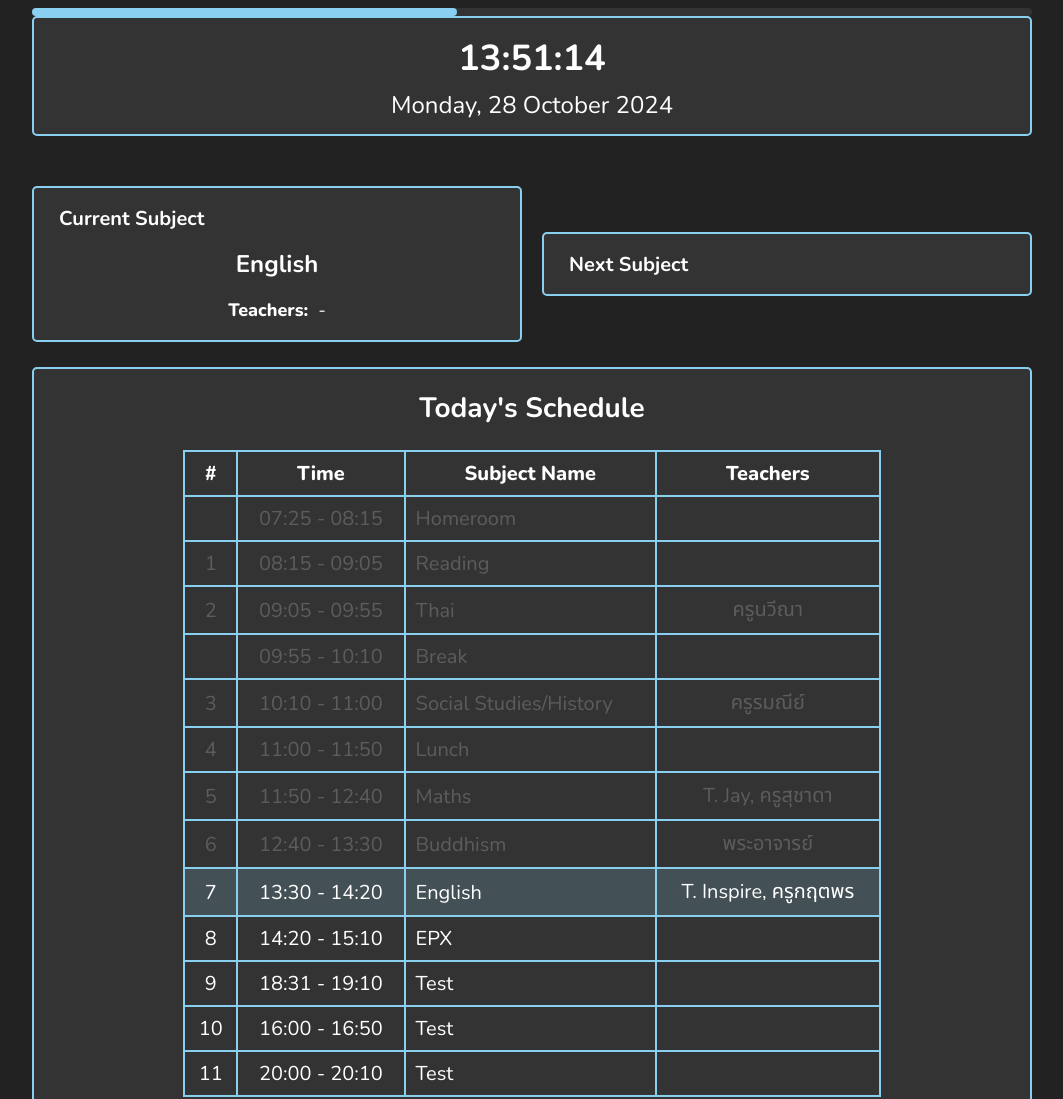
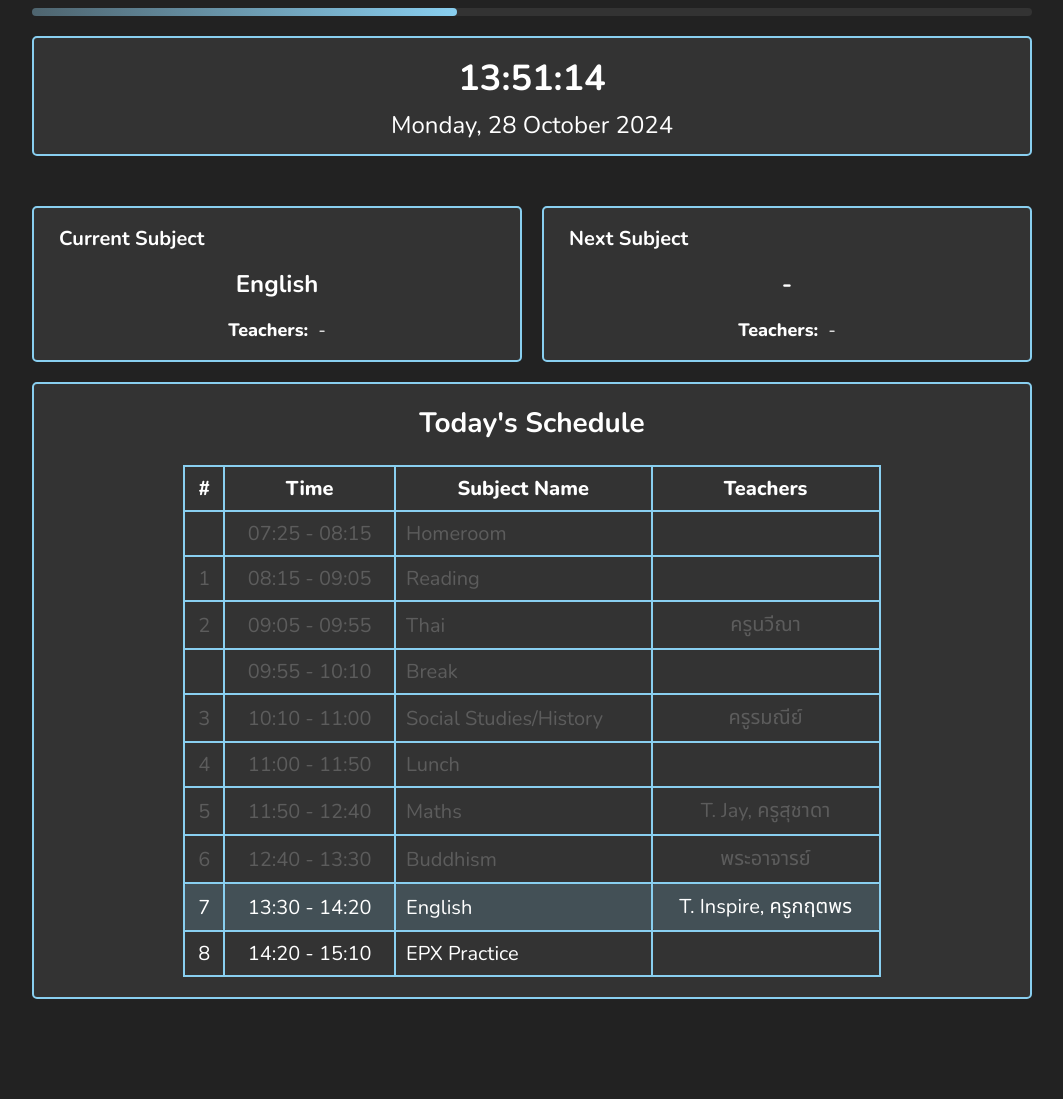
Before and after one commit to JediMadeThis/subject-display, a plain HTML site: page index.html in a window 1280 px wide. Shown: the top 1099 px of the page, without its empty margins (108-1171 px from the left). After the commit the page ends 1007 px from the top, so only its background shows below. Drawn offline with nearby package versions, Linux system fonts and the light colour scheme; a web font is replaced by a local one.

Commit message:
Fixed stuff

```diff
--- a/index.html
+++ b/index.html
@@ -33,6 +33,12 @@
       </div>
       <div class="nextPeriod">
         <h2>Next Subject</h2>
+        <p class="nextSubjectName" id="nextSubjectName">-</p>
+
+        <div class="nextSubjectTeachersContainer">
+          <p class="nextSubjectTeachersLabel">Teachers: </p>
+          <p class="nextSubjectTeachers" id="nextSubjectTeachers">-</p>
+        </div>
       </div>
     </div>
 
--- a/script.js
+++ b/script.js
@@ -57,10 +57,7 @@ const subjects = {
     5: { name: 'Maths', teachers: 'T. Jay, ครูสุชาดา' },
     6: { name: 'Buddhism', teachers: 'พระอาจารย์' },
     7: { name: 'English', teachers: 'T. Inspire, ครูกฤตพร' },
-    8: { name: 'EPX', teachers: '' },
-    9: { name: 'Test', teachers: '' },
-    10: { name: 'Test', teachers: '' },
-    11: { name: 'Test', teachers: '' },
+    8: { name: 'EPX Practice', teachers: '' },
   },
   tuesday: {
     A: { name: 'Homeroom', teachers: '' },
@@ -150,10 +147,6 @@ generateTable();
 setInterval(update, 1000);
 
 function update() {
-  bar.style.animation = '';
-  bar.style.width = '0%';
-  bar.style.background = 'linear-gradient(to right, #89cff050, #89cff0)';
-
   updateClock();
   updateBar();
   updateSubjectDisplay();
@@ -315,7 +308,9 @@ function getCurrentPeriodInfo() {
 }
 
 function getCurrentPeriod() {
-  const nowMs = getMs(new Date());
+  const d = new Date();
+  const nowMs = getMs(d);
+  const day = daysOfWeek[d.getDay()];
 
   for (const period in times) {
     const periodMs = getPeriodMs(period);
--- a/style.css
+++ b/style.css
@@ -30,10 +30,9 @@ h2 {
 .bar {
   height: 100%;
   border-radius: 5px;
-  width: 100%;
+  width: 0%;
   background: linear-gradient(to right, #89cff050, #89cff0);
   transition: ease;
-  animation: blinkBar ease 2s infinite;
 }
 
 .periodDisplay {
@@ -70,7 +69,7 @@ h2 {
 }
 
 .scheduleTable {
-  margin-top: 25px;
+  margin-top: 20px;
 }
 
 .scheduleTable h2 {
@@ -107,26 +106,32 @@ td {
   text-align: left;
 }
 
-.currentSubjectTeachersContainer {
+.currentSubjectTeachersContainer,
+.nextSubjectTeachersContainer {
   display: flex;
   justify-content: center;
   align-items: center;
 }
 
 .currentSubjectTeachersLabel,
-.currentSubjectTeachers {
+.currentSubjectTeachers,
+.nextSubjectTeachersLabel,
+.nextSubjectTeachers {
   font-size: 18px;
 }
 
-.currentSubjectTeachersLabel {
+.currentSubjectTeachersLabel,
+.nextSubjectTeachersLabel {
   font-weight: 800;
 }
 
-.currentSubjectTeachers {
+.currentSubjectTeachers,
+.nextSubjectTeachers {
   margin-left: 10px;
 }
 
-.currentSubjectName {
+.currentSubjectName,
+.nextSubjectName {
   text-align: center;
   font-size: 24px;
   font-weight: 700;
@@ -135,6 +140,7 @@ td {
 
 .clockDiv {
   line-height: 10px;
+  margin-top: 20px;
 }
 
 .clock {
```
